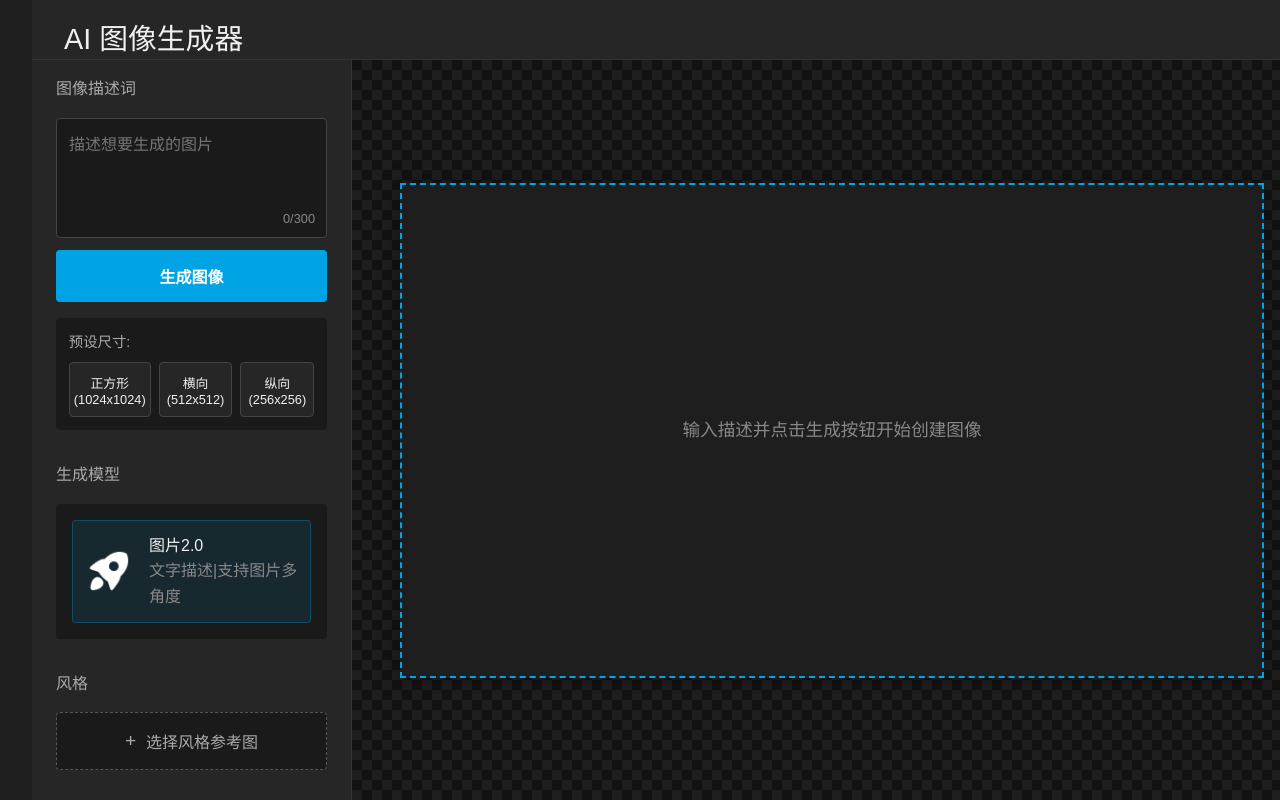
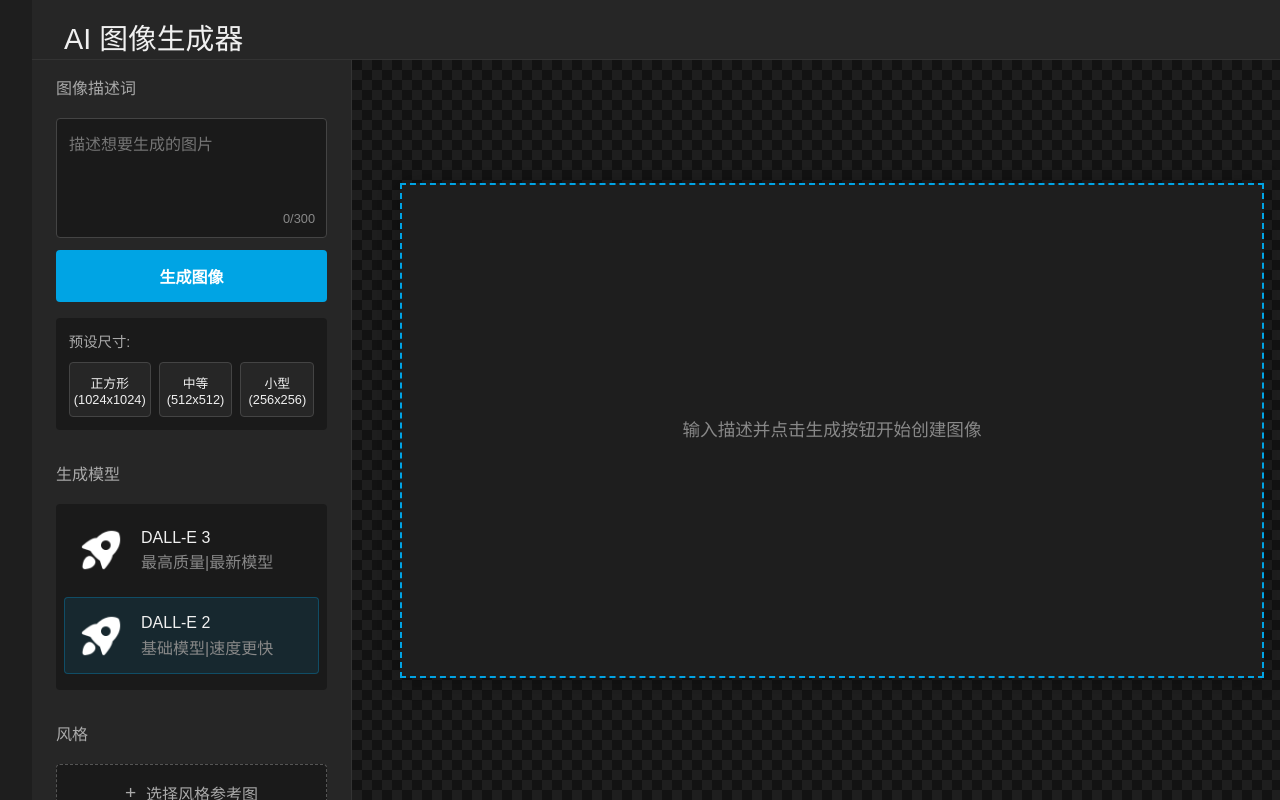
Before and after one commit to Mashiro-py/ai-image, a Vue app: page / in a window 1280 px wide. Built offline with nearby package versions, Linux system fonts and the light colour scheme.

Commit message:
'添加模型的多选按钮'

```diff
--- a/src/App.vue
+++ b/src/App.vue
@@ -1,6 +1,6 @@
 <script setup>
-import { ref, reactive, onMounted, onBeforeUnmount } from 'vue';
-import { generateImage, setApiKey } from './apis/imageGenerator';
+import { ref, reactive, onMounted, onBeforeUnmount, watch } from 'vue';
+import { generateImage, setApiKey, setModel, getCurrentModel, AI_MODELS } from './apis/imageGenerator';
 
 // 图像生成相关状态
 const prompt = ref('');
@@ -8,13 +8,10 @@ const isLoading = ref(false);
 const error = ref(null);
 const generatedImage = ref(null);
 const apiKeySet = ref(true); // 默认已设置API Key
+const selectedModel = ref(getCurrentModel()); // 当前选中的模型
 
-// 预设的尺寸选项
-const presetSizes = [
-  { name: '正方形', width: 1024, height: 1024 },
-  { name: '横向', width: 512, height: 512 },
-  { name: '纵向', width: 256, height: 256 }
-];
+// 预设的尺寸选项，基于当前选择的模型动态更新
+const presetSizes = ref(AI_MODELS[selectedModel.value].presetSizes);
 
 // 初始化画布尺寸
 const initialCanvasSize = () => {
@@ -39,7 +36,31 @@ const initialCanvasSize = () => {
 const canvasSettings = reactive({
   ...initialCanvasSize(),
   aspectRatio: '1:1',
-  quality: 5
+  quality: 5,
+  model: selectedModel.value
+});
+
+// 监听模型变化，更新预设尺寸
+watch(selectedModel, (newModel) => {
+  // 更新模型设置
+  setModel(newModel);
+  // 更新预设尺寸
+  presetSizes.value = AI_MODELS[newModel].presetSizes;
+  // 更新画布设置中的模型
+  canvasSettings.model = newModel;
+
+  // 如果当前尺寸在新模型中不存在，则切换到默认尺寸
+  const currentSize = { width: canvasSettings.width, height: canvasSettings.height };
+  const sizeExists = presetSizes.value.some(size =>
+    size.width === currentSize.width && size.height === currentSize.height
+  );
+
+  if (!sizeExists) {
+    // 默认使用第一个预设尺寸
+    const defaultSize = presetSizes.value[0];
+    canvasSettings.width = defaultSize.width;
+    canvasSettings.height = defaultSize.height;
+  }
 });
 
 // 窗口大小变化时调整画布尺寸
@@ -66,7 +87,7 @@ onMounted(() => {
   window.addEventListener('resize', handleResize);
 
   // 使用系统提供的API Key
-  setApiKey(''); // 这里将使用实际的系统API Key
+  setApiKey('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'); // 这里将使用实际的系统API Key
 });
 
 // 组件卸载前移除事件监听器
@@ -194,11 +215,17 @@ const findGCD = (a, b) => {
         <div class="section">
           <h2>生成模型</h2>
           <div class="model-selector">
-            <div class="model-item active">
+            <div
+              v-for="(modelInfo, modelId) in AI_MODELS"
+              :key="modelId"
+              class="model-item"
+              :class="{ active: selectedModel === modelId }"
+              @click="selectedModel = modelId"
+            >
               <img src="./assets/images/model-icon.png" alt="模型图标" />
               <div class="model-info">
-                <p>图片2.0</p>
-                <p class="model-desc">文字描述|支持图片多角度</p>
+                <p>{{ modelInfo.name }}</p>
+                <p class="model-desc">{{ modelInfo.description }}</p>
               </div>
             </div>
           </div>
@@ -457,7 +484,7 @@ h1 {
 .model-selector {
   background-color: #1a1a1a;
   border-radius: 4px;
-  padding: 1rem;
+  padding: 0.5rem;
 }
 
 .model-item {
@@ -466,6 +493,13 @@ h1 {
   padding: 0.75rem;
   border-radius: 4px;
   cursor: pointer;
+  margin-bottom: 0.5rem;
+  transition: all 0.2s;
+  border: 1px solid transparent;
+}
+
+.model-item:hover {
+  background-color: #262626;
 }
 
 .model-item.active {
--- a/src/apis/imageGenerator.js
+++ b/src/apis/imageGenerator.js
@@ -7,9 +7,33 @@ import axios from 'axios';
 // API配置
 const API_CONFIG = {
   baseUrl: 'https://api.openai.com/v1/',
-  apiKey: '', // 系统提供的API Key，实际部署时替换为真实的Key
-  defaultModel: 'dall-e-2', // 默认使用DALL-E 3模型
+  apiKey: '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', // 系统提供的API Key，实际部署时替换为真实的Key
+  defaultModel: 'dall-e-2', // 默认使用DALL-E 2模型
   defaultSize: '1024x1024', // 默认图像尺寸
+};
+
+// 支持的模型和它们的分辨率
+export const AI_MODELS = {
+  'dall-e-3': {
+    name: 'DALL-E 3',
+    description: '最高质量|最新模型',
+    supportedSizes: ['1024x1024', '1792x1024', '1024x1792'],
+    presetSizes: [
+      { name: '正方形', width: 1024, height: 1024 },
+      { name: '横向', width: 1792, height: 1024 },
+      { name: '纵向', width: 1024, height: 1792 }
+    ]
+  },
+  'dall-e-2': {
+    name: 'DALL-E 2',
+    description: '基础模型|速度更快',
+    supportedSizes: ['1024x1024', '512x512', '256x256'],
+    presetSizes: [
+      { name: '正方形', width: 1024, height: 1024 },
+      { name: '中等', width: 512, height: 512 },
+      { name: '小型', width: 256, height: 256 }
+    ]
+  }
 };
 
 // 创建axios实例
@@ -33,6 +57,26 @@ export const setApiKey = (apiKey) => {
 };
 
 /**
+ * 设置默认模型
+ * @param {string} model - 模型名称 (例如: 'dall-e-3', 'dall-e-2')
+ */
+export const setModel = (model) => {
+  if (AI_MODELS[model]) {
+    API_CONFIG.defaultModel = model;
+    return true;
+  }
+  return false;
+};
+
+/**
+ * 获取当前设置的模型
+ * @returns {string} 当前模型名称
+ */
+export const getCurrentModel = () => {
+  return API_CONFIG.defaultModel;
+};
+
+/**
  * 生成图像
  * @param {string} prompt - 图像描述文本
  * @param {Object} options - 图像生成选项
@@ -40,6 +84,7 @@ export const setApiKey = (apiKey) => {
  * @param {number} options.height - 图像高度
  * @param {number} options.quality - 图像质量 (1-10)
  * @param {string} options.aspectRatio - 图像宽高比
+ * @param {string} options.model - 可选，覆盖默认模型
  * @returns {Promise<Object>} 返回生成的图像信息
  */
 export const generateImage = async (prompt, options = {}) => {
@@ -47,14 +92,17 @@ export const generateImage = async (prompt, options = {}) => {
   const qualityPrompt = getQualityPromptAddition(options.quality || 5);
   const fullPrompt = `${prompt}  ${qualityPrompt}`;
 
+  // 使用指定的模型或默认模型
+  const model = options.model || API_CONFIG.defaultModel;
+
   // 检查是否指定了宽度和高度
   const size = options.width && options.height
-    ? chooseBestPredefinedSize(options.width, options.height)
-    : getBestSizeForAspectRatio(options.aspectRatio || '1:1');
+    ? chooseBestPredefinedSize(options.width, options.height, model)
+    : getBestSizeForAspectRatio(options.aspectRatio || '1:1', model);
 
   try {
     const response = await apiClient.post('/images/generations', {
-      model: API_CONFIG.defaultModel,
+      model: model,
       prompt: fullPrompt,
       n: 1,
       size: size,
@@ -64,7 +112,7 @@ export const generateImage = async (prompt, options = {}) => {
     return {
       imageUrl: response.data.data[0].url,
       prompt: prompt,
-      model: API_CONFIG.defaultModel,
+      model: model,
       size: size
     };
   } catch (error) {
@@ -110,25 +158,33 @@ const getQualityPromptAddition = (quality) => {
 /**
  * 根据宽高比选择最佳尺寸
  * @param {string} aspectRatio - 宽高比 (例如: '16:9', '4:3', '1:1')
+ * @param {string} model - 模型名称
  * @returns {string} OpenAI API支持的尺寸字符串
  */
-const getBestSizeForAspectRatio = (aspectRatio) => {
-  // DALL-E 3支持的尺寸
-  const supportedSizes = ['1024x1024', '1792x1024', '1024x1792'];
-  // DALL-E 2支持的尺寸
-  const supportedSizes2 = ['1024x1024', '512x512', '256x256'];
+const getBestSizeForAspectRatio = (aspectRatio, model = API_CONFIG.defaultModel) => {
+  // 获取模型支持的尺寸
+  const supportedSizes = AI_MODELS[model]?.supportedSizes || AI_MODELS['dall-e-2'].supportedSizes;
 
   // 计算宽高比值
   const [width, height] = aspectRatio.split(':').map(Number);
   const ratio = width / height;
 
-  // 选择最接近的尺寸
+  if (model === 'dall-e-3') {
+    // DALL-E 3 的尺寸选择逻辑
     if (ratio > 1.3) { // 横向
+      return '1792x1024';
+    } else if (ratio < 0.77) { // 纵向
+      return '1024x1792';
+    } else { // 接近正方形
       return '1024x1024';
-  } else if (ratio < 0.77) { // 纵向
-    return '512x512';
-  } else { // 接近正方形
-    return '256x256';
+    }
+  } else {
+    // DALL-E 2 的尺寸选择逻辑
+    if (ratio > 1.3 || ratio < 0.77) { // 非方形
+      return '1024x1024'; // DALL-E 2 只支持正方形，所以返回最大尺寸
+    } else {
+      return '1024x1024';
+    }
   }
 };
 
@@ -136,15 +192,17 @@ const getBestSizeForAspectRatio = (aspectRatio) => {
  * 根据用户选择的尺寸匹配最接近的API支持尺寸
  * @param {number} width - 用户选择的宽度
  * @param {number} height - 用户选择的高度
+ * @param {string} model - 模型名称
  * @returns {string} 最接近的API支持尺寸
  */
-const chooseBestPredefinedSize = (width, height) => {
-  // 支持的预设尺寸
-  const supportedSizes = [
-    { size: '1024x1024', width: 1024, height: 1024 },
-    { size: '512x512', width: 512, height: 512 },
-    { size: '256x256', width: 256, height: 256 }
-  ];
+const chooseBestPredefinedSize = (width, height, model = API_CONFIG.defaultModel) => {
+  // 获取当前模型支持的预设尺寸
+  const modelConfig = AI_MODELS[model] || AI_MODELS['dall-e-2'];
+  const supportedSizes = modelConfig.presetSizes.map(size => ({
+    size: `${size.width}x${size.height}`,
+    width: size.width,
+    height: size.height
+  }));
 
   // 精确匹配预设尺寸
   const exactMatch = supportedSizes.find(
@@ -158,12 +216,24 @@ const chooseBestPredefinedSize = (width, height) => {
   // 如果不是精确匹配，根据宽高比选择最接近的尺寸
   const ratio = width / height;
 
+  if (model === 'dall-e-3') {
     if (ratio > 1.3) { // 横向
+      return '1792x1024';
+    } else if (ratio < 0.77) { // 纵向
+      return '1024x1792';
+    } else { // 接近正方形
       return '1024x1024';
-  } else if (ratio < 0.77) { // 纵向
+    }
+  } else {
+    // DALL-E 2 只支持正方形尺寸，根据大小选择不同分辨率
+    const totalPixels = width * height;
+    if (totalPixels > 400000) {
+      return '1024x1024';
+    } else if (totalPixels > 100000) {
       return '512x512';
-  } else { // 接近正方形
+    } else {
       return '256x256';
+    }
   }
 };
 
```
Lines whose indentation alone changed are shown as unchanged.
